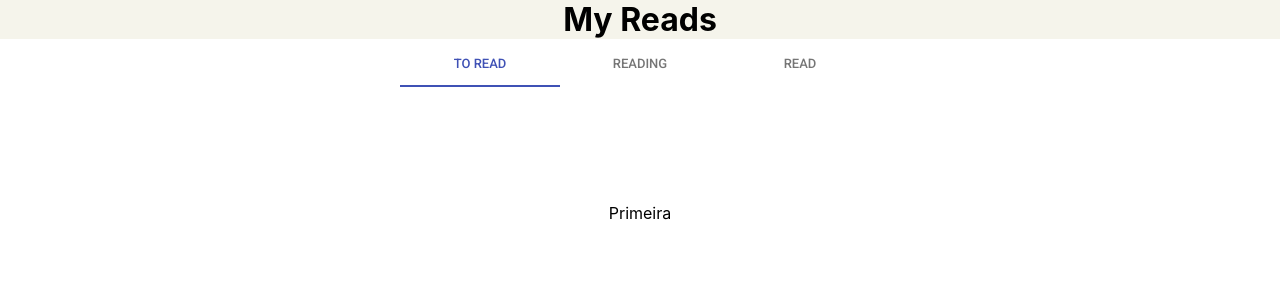
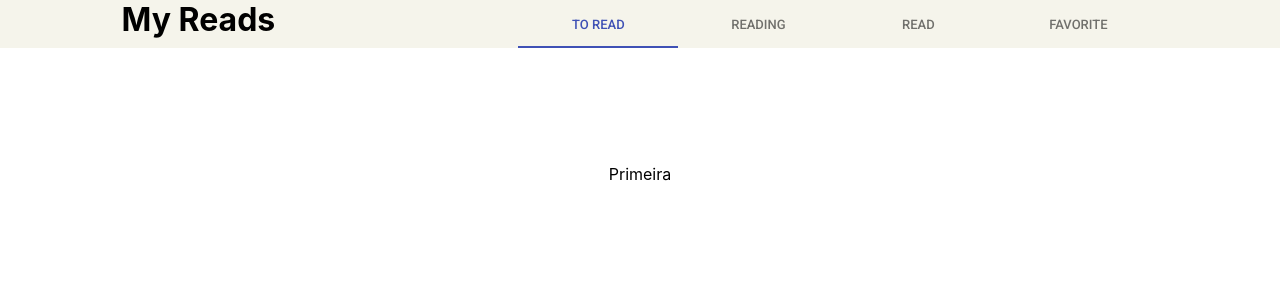
Before and after one commit to lucasdomi/myreads-project, a React (Create React App) app: page / in a window 1280 px wide. Shown: the top 300 px of the page. Built offline with nearby package versions, Linux system fonts and the light colour scheme.

Commit message:
feature/ implementando o header e criando tab de favorito

```diff
--- a/src/App.css
+++ b/src/App.css
@@ -1,25 +1,5 @@
 .App {
   text-align: center;
-}
-
-.App-logo {
-  animation: App-logo-spin infinite 20s linear;
-  height: 40vmin;
-}
-
-.App-header {
-  background-color: #282c34;
-  min-height: 100vh;
-  display: flex;
-  flex-direction: column;
-  align-items: center;
-  justify-content: center;
-  font-size: calc(10px + 2vmin);
-  color: white;
-}
-
-.App-link {
-  color: #61dafb;
 }
 
 @keyframes App-logo-spin {
@@ -31,7 +11,16 @@
   }
 }
 
+
 .pagina-teste {
   padding: 100px 0 20px;
   flex: 1;
 }
+
+.tabs-align {
+  justify-content: flex-end;
+}
+
+.MuiTabs-flexContainer-2 {
+  justify-content: flex-end;
+}
--- a/src/App.js
+++ b/src/App.js
@@ -1,29 +1,14 @@
 import React, { Component } from 'react';
-import logo from './logo.svg';
 import './App.css';
-import Header from './components/header/Header'
 import Home from './components/Home';
 
 class App extends Component {
   render() {
     return (
       <div className="App">
-      <Header></Header>
-      <Home></Home>
-        {/* <header className="App-header">
-          <img src={logo} className="App-logo" alt="logo" />
-          <p>
-            Edit <code>src/App.js</code> and save to reload.
-          </p>
-          <a
-            className="App-link"
-            href="https://reactjs.org"
-            target="_blank"
-            rel="noopener noreferrer"
-          >
-            Learn React
-          </a>
-        </header> */}
+        <Home>
+
+        </Home>
 
       </div>
     );
--- a/src/components/Home.js
+++ b/src/components/Home.js
@@ -1,11 +1,11 @@
 import React, {Component} from 'react'
 import Tabs from '@material-ui/core/Tabs'
 import Tab from '@material-ui/core/Tab'
+import Header from './header/Header'
 
 class Home extends Component {
-
     state = {
-        value:0,
+        value: 0,
     }
 
     handleChange = (event, value) => {
@@ -15,17 +15,19 @@ class Home extends Component {
     render () {
         return (
             <div>
+                <Header>
                     <Tabs
                         value = {this.state.value}
                         onChange = {this.handleChange}
                         indicatorColor="primary"
                         textColor="primary"
-                    centered
                         >
                         <Tab label="To Read" />
                         <Tab label="Reading" />
                         <Tab label="Read" />
+                        <Tab label="Favorite"/>
                     </Tabs>
+                </Header>
                 <div className="pagina-teste">
                     { this.state.value===0 &&
                     <div>
@@ -39,6 +41,10 @@ class Home extends Component {
                     <div>
                         <p>Terceira</p>
                     </div> }
+                    { this.state.value===2 &&
+                    <div>
+                        <p>Favorito</p>
+                    </div> }
                 </div>
             </div>
         )
--- a/src/components/header/Header.js
+++ b/src/components/header/Header.js
@@ -2,12 +2,15 @@ import React, {Component} from 'react'
 import './header.css'
 
 class Header extends Component {
+
     render () {
+        const tabsHeader = this.props.children
         return (
-            <header>
+            <header className="header">
                 <div className="header-style">
                     <h1>My Reads</h1>
                 </div>
+                {tabsHeader}
             </header>
         )
     }
--- a/src/components/header/header.css
+++ b/src/components/header/header.css
@@ -1,6 +1,10 @@
-.header-style {
+.header {
+  display: flex;
+  justify-content: space-around;
+  background: #F5F4EB; }
+
+div.header-style {
   top: 0; }
-  .header-style h1 {
+  div.header-style h1 {
     margin: 0;
-    background: #F5F4EB;
     color: black; }
--- a/src/components/header/header.scss
+++ b/src/components/header/header.scss
@@ -1,8 +1,14 @@
-.header-style {
+.header {
+    display: flex;
+    justify-content: space-around;
+    background: #F5F4EB;
+}
+
+div.header-style {
     top: 0;
     h1 {
         margin: 0;
-        background: #F5F4EB;
+
         color: black;
     }
 }
```
Lines whose indentation alone changed are shown as unchanged.
